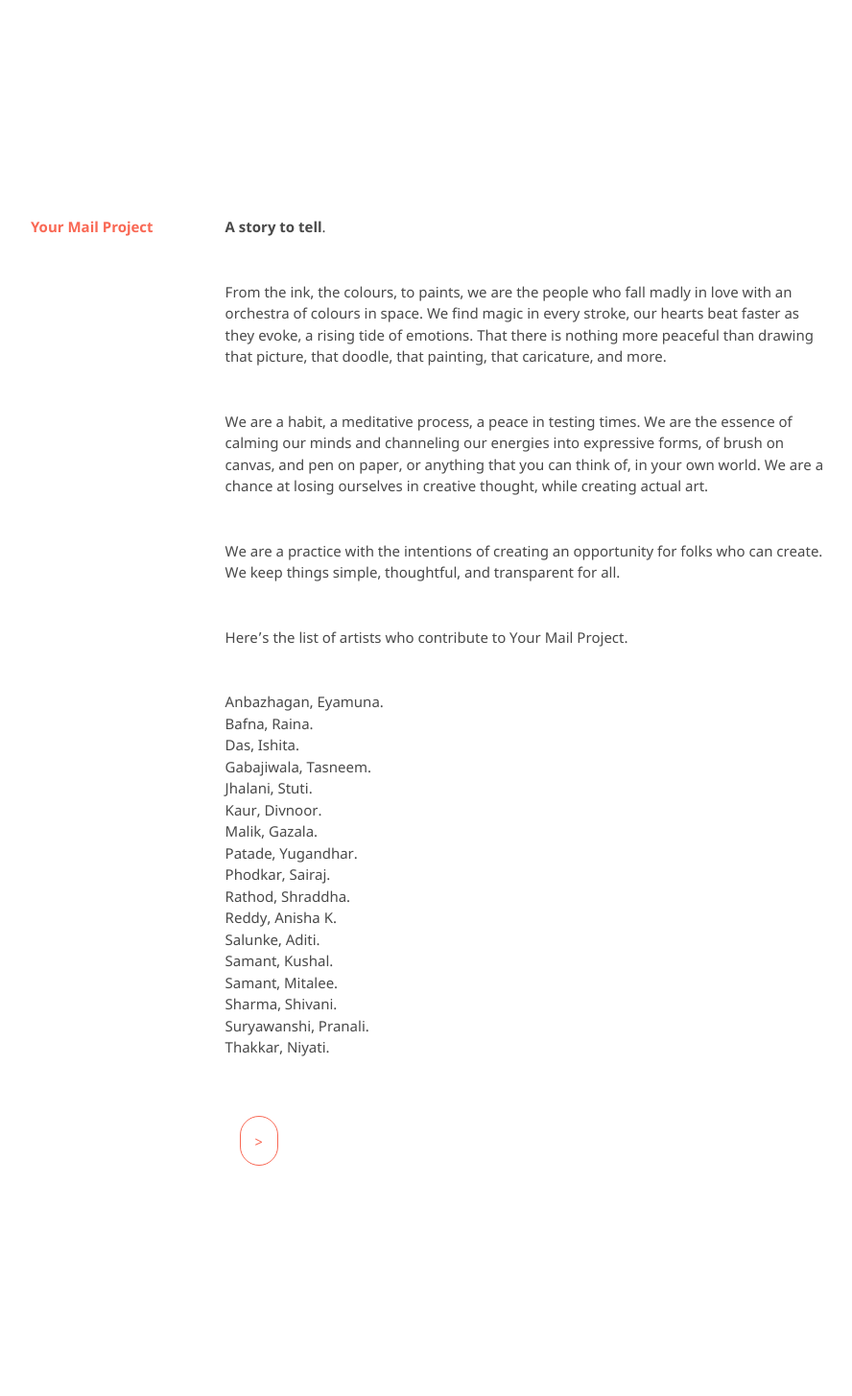
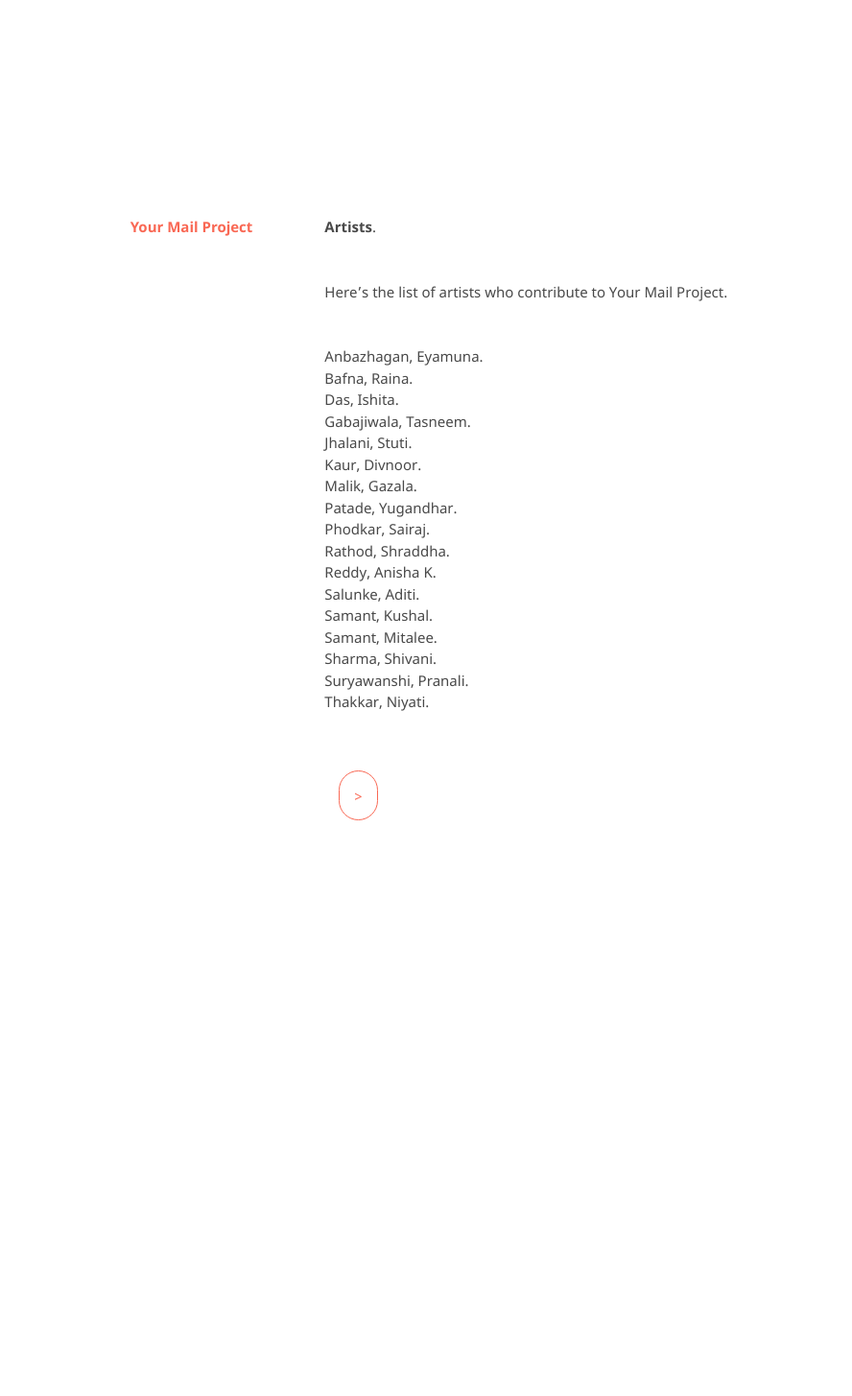
Before and after one commit to kvshvlin/yourmailproject, a Jekyll site: the page built from 4.md, in a window 1280 px wide. Shown: the whole page at 96% size, without its empty margins (193-1081 px from the left). Built offline with Jekyll 4.4.1, drawn with Linux system fonts in a browser that asks for light colours; our own code applies the rules of GitHub Pages for plain Markdown files; after the commit the page ends 1095 px from its top, so only the background shows below that.

Commit message:
Update 4.md

```diff
--- a/4.md
+++ b/4.md
@@ -1,10 +1,4 @@
-**A story to tell**.
-
-From the ink, the colours, to paints, we are the people who fall madly in love with an orchestra of colours in space. We find magic in every stroke, our hearts beat faster as they evoke, a rising tide of emotions. That there is nothing more peaceful than drawing that picture, that doodle, that painting, that caricature, and more.
-
-We are a habit, a meditative process, a peace in testing times. We are the essence of calming our minds and channeling our energies into expressive forms, of brush on canvas, and pen on paper, or anything that you can think of, in your own world. We are a chance at losing ourselves in creative thought, while creating actual art.
-
-We are a practice with the intentions of creating an opportunity for folks who can create. We keep things simple, thoughtful, and transparent for all.
+**Artists**.
 
 Here's the list of artists who contribute to Your Mail Project.
 
```
